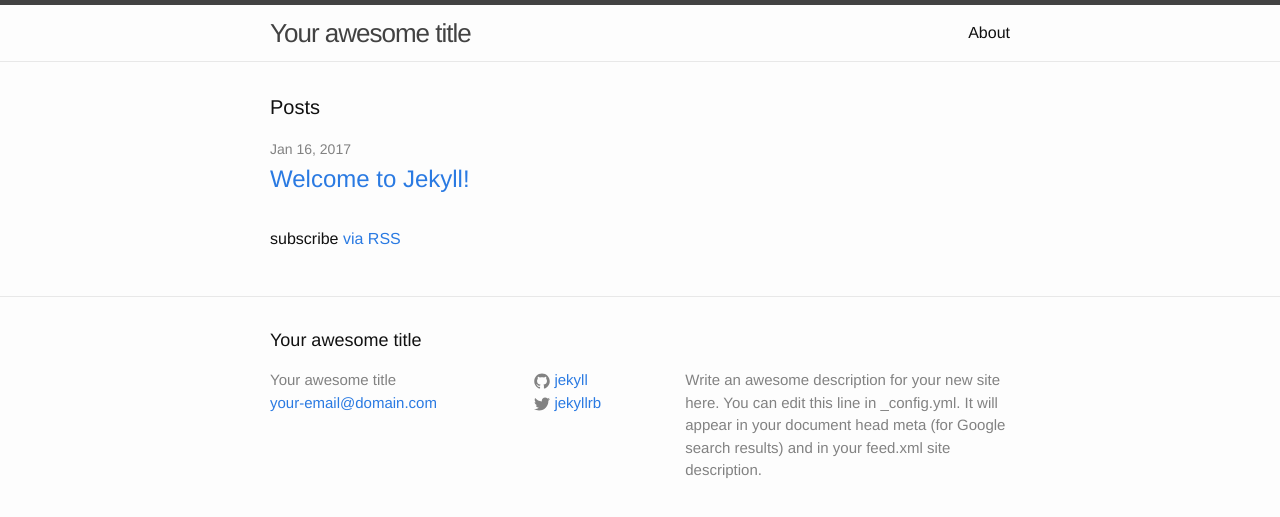
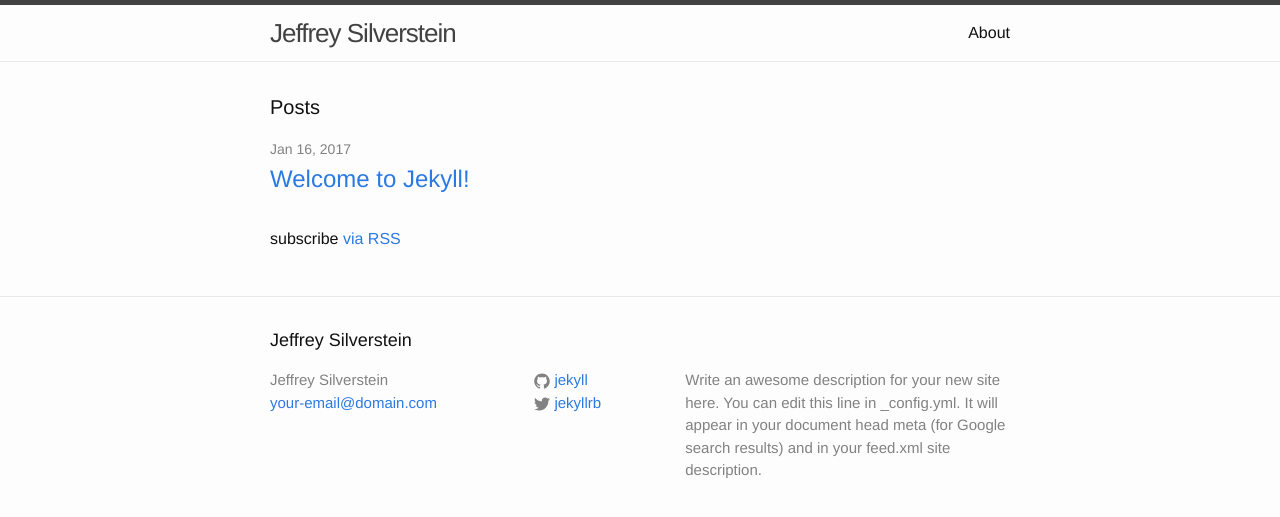
Before and after one commit to chrismuccioli/jeffrey-silverstein-portfolio, a Jekyll site: the page built from index.html, in a window 1280 px wide. Shown: the top 517 px of the page. Built offline with Jekyll 4.4.1, drawn with Linux system fonts in a browser that asks for light colours.

Commit message:
Updated Config

```diff
--- a/_config.yml
+++ b/_config.yml
@@ -1,6 +1,6 @@
 ---
-title: Your awesome title
-timezone: UTC
+title: Jeffrey Silverstein
+timezone: America/New_York
 collections:
   posts:
     title: Posts
@@ -14,7 +14,7 @@
   results) and in your feed.xml site description.
 
 '
-baseurl: ''
+baseurl:
 url: http://yourdomain.com
 twitter_username: jekyllrb
 github_username: jekyll
```
